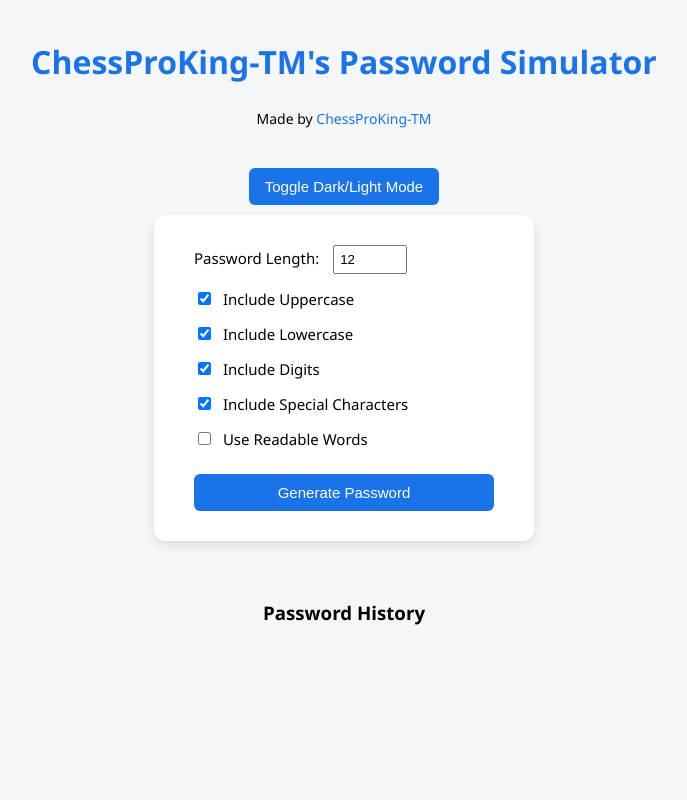
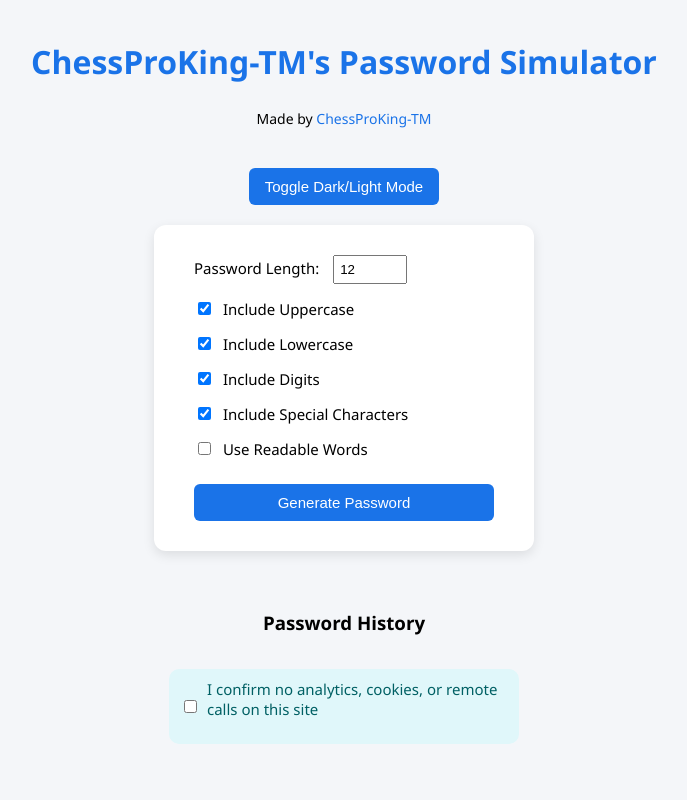
Before and after one commit to AlbertCanCode/test-py-code, a Flask app: page / in a window 1280 px wide. Shown: the whole page, without its empty margins (296-983 px from the left). Run offline with Flask 3, Linux system fonts and the light colour scheme.

Commit message:
Update index.html

```diff
--- a/templates/index.html
+++ b/templates/index.html
@@ -11,12 +11,16 @@
       --card-color: #fff;
       --primary: #1a73e8;
       --hover: #1669c1;
+      --badge-bg: #e0f7fa;
+      --badge-text: #006064;
     }
 
     [data-theme='dark'] {
       --bg-color: #121212;
       --text-color: #eee;
       --card-color: #1f1f1f;
+      --badge-bg: #004d40;
+      --badge-text: #b2dfdb;
     }
 
     body {
@@ -74,6 +78,7 @@
 
     input[type="checkbox"] {
       margin-right: 8px;
+      cursor: pointer;
     }
 
     input[type="submit"], button {
@@ -102,6 +107,7 @@
       padding: 4px 8px;
       border-radius: 4px;
       font-size: 1.1em;
+      user-select: all;
     }
 
     .copy-btn {
@@ -109,7 +115,7 @@
     }
 
     .theme-toggle {
-      margin: 10px auto;
+      margin: 10px auto 20px;
       text-align: center;
     }
 
@@ -125,6 +131,27 @@
     .history li {
       margin-bottom: 4px;
       font-size: 0.95em;
+      word-break: break-word;
+    }
+
+    /* Badge style */
+    .security-badge {
+      background-color: var(--badge-bg);
+      color: var(--badge-text);
+      font-size: 0.9em;
+      padding: 10px 15px;
+      border-radius: 10px;
+      margin: 15px auto 30px;
+      width: 320px;
+      display: flex;
+      align-items: center;
+      gap: 10px;
+      user-select: none;
+    }
+
+    .security-badge input[type="checkbox"] {
+      margin: 0;
+      cursor: pointer;
     }
   </style>
 </head>
@@ -146,7 +173,7 @@
     <label><input type="checkbox" name="lower" checked> Include Lowercase</label>
     <label><input type="checkbox" name="digits" checked> Include Digits</label>
     <label><input type="checkbox" name="special" checked> Include Special Characters</label>
-    <label><input type="checkbox" name="readable"> Use Readable Words</label>
+    <label><input type="checkbox" id="readable-checkbox" name="readable"> Use Readable Words</label>
     <input type="submit" value="Generate Password" onclick="generatePassword()">
   </form>
 
@@ -167,11 +194,18 @@
     </ul>
   </div>
 
+  <div class="security-badge">
+    <input type="checkbox" id="security-ack" />
+    <label for="security-ack">I confirm no analytics, cookies, or remote calls on this site</label>
+  </div>
+
   <script>
+    // --- THEME TOGGLE ---
     function toggleTheme() {
       const current = document.documentElement.getAttribute("data-theme");
-      document.documentElement.setAttribute("data-theme", current === "dark" ? "light" : "dark");
-      localStorage.setItem("theme", current === "dark" ? "light" : "dark");
+      const next = current === "dark" ? "light" : "dark";
+      document.documentElement.setAttribute("data-theme", next);
+      localStorage.setItem("theme", next);
     }
 
     function loadTheme() {
@@ -179,18 +213,57 @@
       document.documentElement.setAttribute("data-theme", saved);
     }
 
+    // --- COPY PASSWORD ---
     function copyToClipboard() {
       const pw = document.getElementById("pw-text").innerText;
       navigator.clipboard.writeText(pw);
       alert("Password copied to clipboard!");
     }
 
-    function generatePassword() {
-      // Use AJAX or Fetch API if needed. Otherwise, keep using Flask POST if handling in backend.
-      document.querySelector("form").submit(); // Keep for now.
+    // --- REMEMBER READABLE CHECKBOX ---
+    const readableCheckbox = document.getElementById("readable-checkbox");
+
+    function saveReadableState() {
+      localStorage.setItem("readableChecked", readableCheckbox.checked);
     }
 
-    loadTheme();
+    function loadReadableState() {
+      const saved = localStorage.getItem("readableChecked");
+      readableCheckbox.checked = saved === "true";
+    }
+
+    readableCheckbox.addEventListener("change", saveReadableState);
+
+    // --- SECURITY BADGE ---
+    const securityAck = document.getElementById("security-ack");
+
+    function saveSecurityAck() {
+      localStorage.setItem("securityAck", securityAck.checked);
+    }
+
+    function loadSecurityAck() {
+      const saved = localStorage.getItem("securityAck");
+      securityAck.checked = saved === "true";
+    }
+
+    securityAck.addEventListener("change", saveSecurityAck);
+
+    // --- FORM SUBMIT (calls Flask backend) ---
+    function generatePassword() {
+      // Optional: Check security acknowledgment before allowing generate
+      if (!securityAck.checked) {
+        alert("Please confirm no analytics, cookies, or remote calls by checking the box below.");
+        return;
+      }
+      document.querySelector("form").submit();
+    }
+
+    // --- INITIAL LOAD ---
+    window.onload = function () {
+      loadTheme();
+      loadReadableState();
+      loadSecurityAck();
+    };
   </script>
 </body>
 </html>
```
